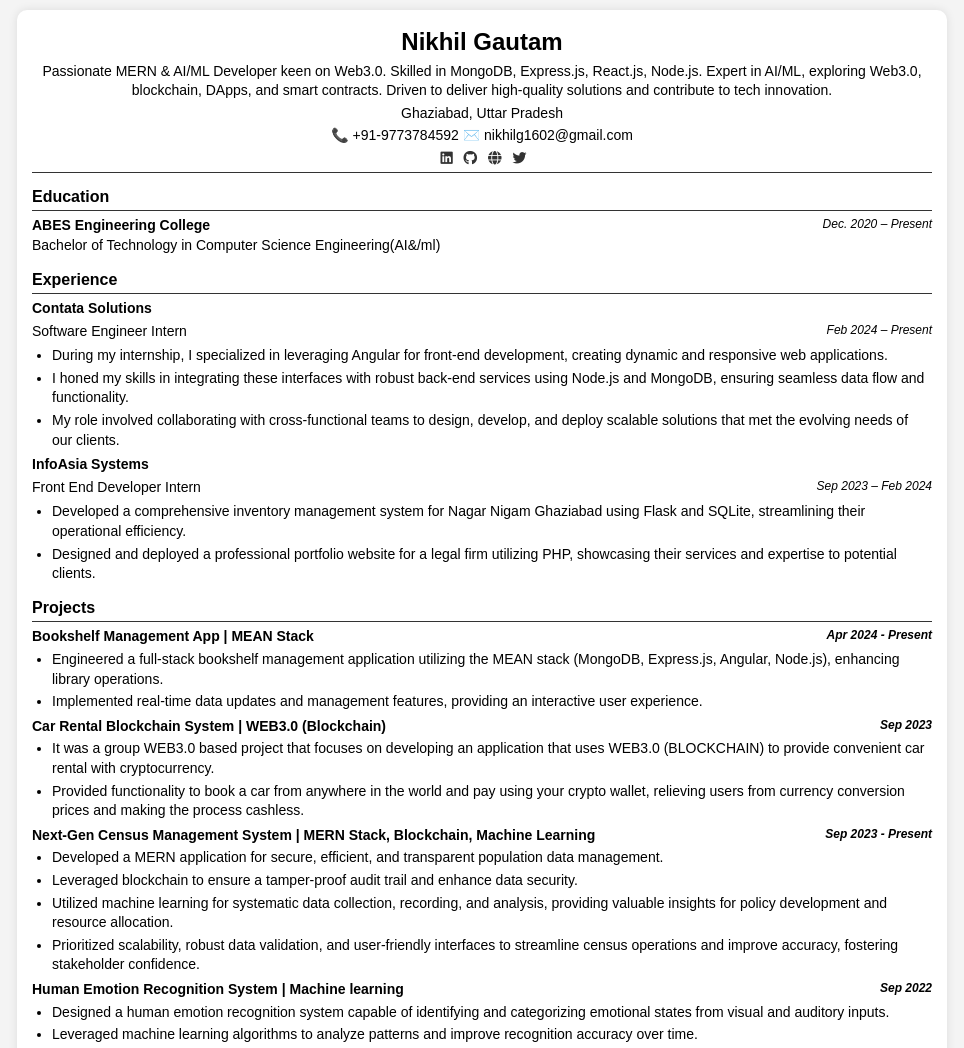
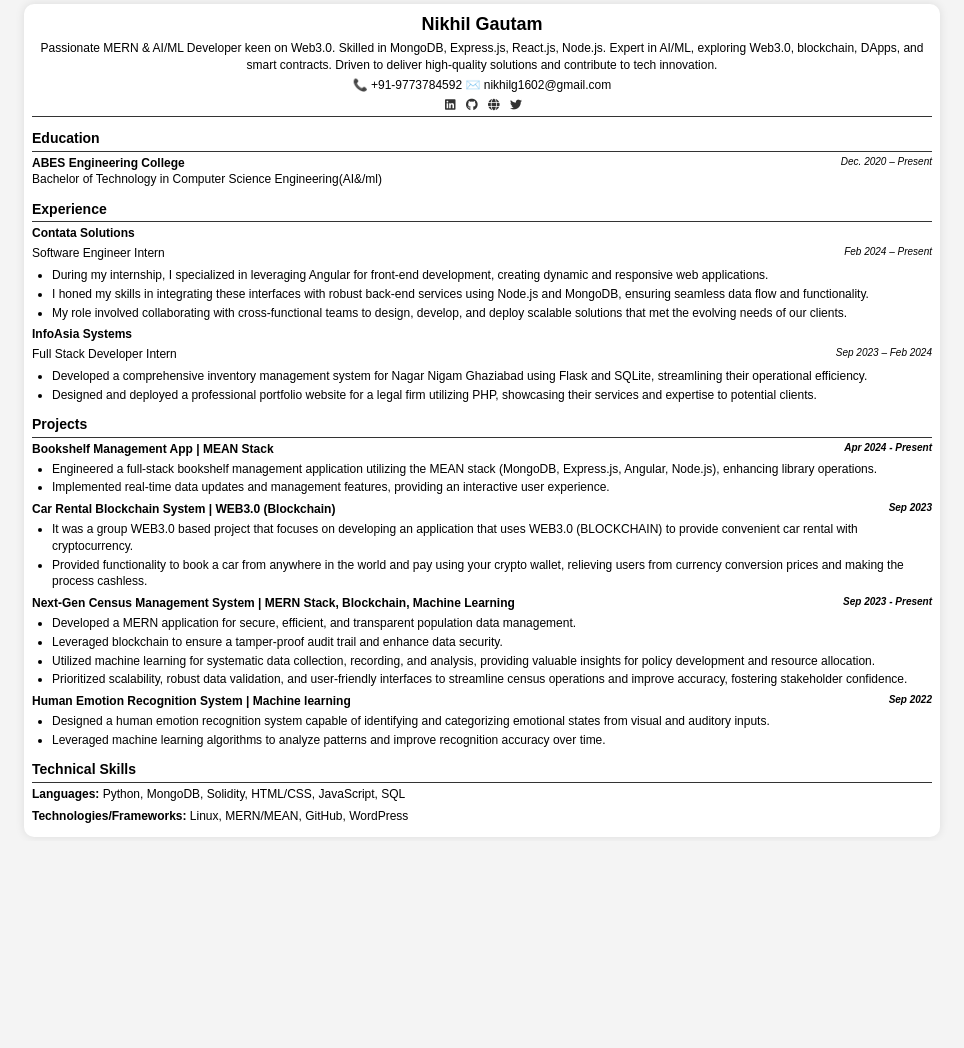
Before and after one commit to Nikhil1601/Resume, a plain HTML site: page index.html in a window 1280 px wide. Shown: the top 1048 px of the page, without its empty margins (158-1122 px from the left). After the commit the page ends 841 px from the top, so only its background shows below. Drawn offline with Linux system fonts and the light colour scheme.

Commit message:
updated files

```diff
--- a/index.html
+++ b/index.html
@@ -13,7 +13,6 @@
             <h1>Nikhil Gautam</h1>
             <p>Passionate MERN & AI/ML Developer keen on Web3.0. Skilled in MongoDB, Express.js, React.js, Node.js. Expert in AI/ML,
                 exploring Web3.0, blockchain, DApps, and smart contracts. Driven to deliver high-quality solutions and contribute to tech innovation.</p>
-            <p>Ghaziabad, Uttar Pradesh</p>
             <p>📞 +91-9773784592 ✉️ nikhilg1602@gmail.com</p>
             <p>
                 <a href="https://www.linkedin.com/in/nikhil-gautam16/"><i class="fab fa-linkedin"></i></a>
@@ -37,7 +36,7 @@
                 </li><li>My role involved collaborating with cross-functional teams to design, develop, and deploy scalable solutions that met the evolving needs of our clients.</li>
             </ul>
             <h3>InfoAsia Systems</h3>
-            <p>Front End Developer Intern <span class="date">Sep 2023 – Feb 2024</span></p>
+            <p>Full Stack Developer Intern <span class="date">Sep 2023 – Feb 2024</span></p>
             <ul>
                 <li>Developed a comprehensive inventory management system for Nagar Nigam Ghaziabad using Flask and SQLite, streamlining their operational efficiency.</li>
                 <li>Designed and deployed a professional portfolio website for a legal firm utilizing PHP, showcasing their services and expertise to potential clients.</li>
--- a/styles.css
+++ b/styles.css
@@ -4,27 +4,26 @@ body {
     padding: 0;
     line-height: 1.4;
     background-color: #f4f4f4;
-    font-size: 14px;
+    font-size: 12px;
 }
 
 .resume {
     max-width: 900px;
-    margin: 10px auto;
+    margin: 4px auto; /* Reduce margin */
     background: #fff;
-    padding: 15px;
+    padding: 8px; /* Reduce padding */
     border-radius: 10px;
     box-shadow: 0 0 10px rgba(0, 0, 0, 0.1);
 }
-
 .header {
     text-align: center;
     border-bottom: 1px solid #333;
-    margin-bottom: 10px;
+    margin-bottom: 6px;
 }
 
 .header h1 {
     margin: 0;
-    font-size: 24px;
+    font-size: 18px;
 }
 
 .header p {
@@ -42,25 +41,25 @@ body {
 }
 
 .section {
-    margin-bottom: 10px;
+    margin-bottom: 3px;
 }
 
 .section h2 {
     border-bottom: 1px solid #333;
     padding-bottom: 2px;
-    margin-bottom: 5px;
-    font-size: 16px;
+    margin-bottom: 3px;
+    font-size: 14px;
 }
 
 .section h3 {
     margin: 0;
-    font-size: 14px;
+    font-size: 12px;
 }
 
 .section .date {
     float: right;
     font-style: italic;
-    font-size: 12px;
+    font-size: 10px;
 }
 
 .section p, .section ul {
@@ -72,5 +71,5 @@ ul {
 }
 
 ul li {
-    margin-bottom: 3px;
+    margin-bottom: 2px;
 }
```
